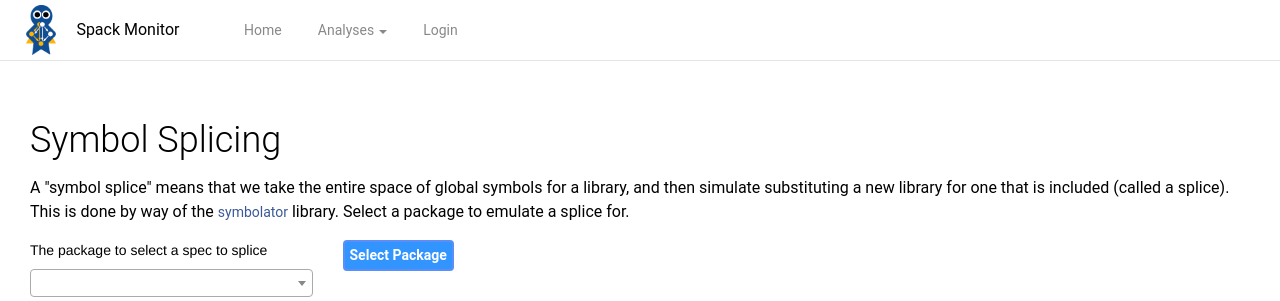
After one commit to spack/spack-monitor, a Django app: page /analysis/symbols/ in a window 1280 px wide. The commit adds this page. Shown: the top 301 px of the page. Run offline with Django 3.2, Linux system fonts and the light colour scheme; data that the repository does not hold is empty; parts of the project's set-up code (start-up, migrations or seed data) failed here and were passed over; some libraries are stand-ins or nearby versions.

Commit message:
add support for basic splicing interface
Signed-off-by: vsoch <vsoch@users.noreply.github.com>

```diff
--- a/spackmon/apps/base/templates/base/loader.html
+++ b/spackmon/apps/base/templates/base/loader.html
@@ -22,6 +22,65 @@
   animation: spin 1s ease-in-out infinite;
   -webkit-animation: spin 1s ease-in-out infinite;
   z-index: 1001;
+}
+
+.loader,
+.loader:before,
+.loader:after {
+  border-radius: 50%;
+  width: 2.5em;
+  height: 2.5em;
+  -webkit-animation-fill-mode: both;
+  animation-fill-mode: both;
+  -webkit-animation: load7 1.8s infinite ease-in-out;
+  animation: load7 1.8s infinite ease-in-out;
+}
+
+.loader {
+  color: #ffffff;
+  font-size: 10px;
+  margin: 80px auto;
+  position: relative;
+  text-indent: -9999em;
+  -webkit-transform: translateZ(0);
+  -ms-transform: translateZ(0);
+  transform: translateZ(0);
+  -webkit-animation-delay: -0.16s;
+  animation-delay: -0.16s;
+}
+.loader:before,
+.loader:after {
+  content: '';
+  position: absolute;
+  top: 0;
+}
+.loader:before {
+  left: -3.5em;
+  -webkit-animation-delay: -0.32s;
+  animation-delay: -0.32s;
+}
+.loader:after {
+  left: 3.5em;
+}
+@-webkit-keyframes load7 {
+  0%,
+  80%,
+  100% {
+    box-shadow: 0 2.5em 0 -1.3em;
+  }
+  40% {
+    box-shadow: 0 2.5em 0 0;
+  }
+}
+@keyframes load7 {
+  0%,
+  80%,
+  100% {
+    box-shadow: 0 2.5em 0 -1.3em;
+  }
+  40% {
+    box-shadow: 0 2.5em 0 0;
+  }
 }
 
 @keyframes spin {
@@ -77,5 +136,5 @@
 }
 </style>
 <div id="fade" style="display:none">
-  <div id="loader"></div>
+  <div class="loader"></div>
 </div>
--- a/spackmon/apps/base/templates/base/navigation.html
+++ b/spackmon/apps/base/templates/base/navigation.html
@@ -25,6 +25,7 @@
           <a class="dropdown-item" href="{% url 'main:package-analysis-results' %}">Analysis Results</a>
           <a class="dropdown-item" href="{% url 'main:package-analysis-diffs' %}">Analysis Diffs</a>
           <a class="dropdown-item" href="{% url 'main:stability-test-package' %}">Stability Test</a>
+          <a class="dropdown-item" href="{% url 'main:symbols-test-package' %}">Symbol Splicing</a>
           <!--<div class="dropdown-divider"></div>
           <a class="dropdown-item" href="#">Something else here</a>-->
         </div>
--- /dev/null
+++ b/spackmon/apps/main/templates/analysis/symbols.html
@@ -0,0 +1,115 @@
+{% extends "base/base.html" %}
+{% load crispy_forms_tags %}
+{% load my_filters %}
+{% load static %}
+{% block page_title %}Symbol Splicing {% if pkg %}> {{ pkg }}{% endif %}{% endblock %}
+{% block css %}
+   <link href="https://cdn.jsdelivr.net/npm/select2@4.1.0-rc.0/dist/css/select2.min.css" rel="stylesheet" />
+{% endblock %}
+{% block content %}
+{% include "messages/message.html" %}
+<div class="row">
+   <div class="col-md-12">
+      <h2 style="align:center">Symbol Splicing</h2>
+      <p>A "symbol splice" means that we take the entire space of global symbols for a library, and then simulate substituting a new library for one that is included (called a splice). This is done by way of the <a href="https://github.com/buildsi/symbolator" target="_blank">symbolator</a> library. Select a package to emulate a splice for.</p>
+      <p style="display:none" id="message" class="alert alert-info"></p>
+    </div>
+</div>
+
+<div class="row">
+   <div class="col-md-3">
+     <label>The package to select a spec to splice</label>
+     <select autocomplete="nope" class="autocomplete" style="width:100%" id="spec-select" class="form-select" aria-label="spec1">
+      {% for pkg in packages %}<option value="{{ pkg }}" {% if pkg == package %}selected{% endif %}>{{ pkg }}</option>{% endfor %}
+      </select>
+    </div>
+   {% if package and splicesA %}<!-- If we have a package selected, require selecting a first spec to splice -->
+   <div class="col-md-3">
+     <label>The specific spec of the package to splice into.</label>
+     <select autocomplete="nope" class="autocomplete" style="width:100%" id="a-select" class="form-select" aria-label="a">
+      {% for version in splicesA %}<option value="{{ version.id }}" {% if version.id == specA %}selected{% endif %}>{{ version.pretty_print }}</option>{% endfor %}
+      </select>
+    </div>{% endif %}
+   {% if package and splicesB %}<!-- If we have a package and original spec, require selecting what to splice -->
+   <div class="col-md-3" id="b-select-parent">
+     <label>The library to splice.</label>
+     <select autocomplete="nope" class="autocomplete" style="width:100%" id="b-select" class="form-select" aria-label="b">
+      {% for version in splicesB %}<option value="{{ version.id }}" {% if version.id == specB %}selected{% endif %}>{{ version.pretty_print }}</option>{% endfor %}
+      </select>
+    </div>{% endif %}
+   <div class="col-md-2">
+     <a href="#" type="button" id="diff-button" class="btn btn-primary" style="padding:5px">{% if not package %}Select Package{% elif package and splicesA and not splicesB %}Select Spec{% else %}Select Spec to Splice{% endif %}</a>
+    </div>
+</div>
+{% if package and A and B and not missing %}<div class="row" style="padding-top:20px; padding-bottom:30px">
+   <div class="col-md-12">
+     <p class="alert alert-info">There are no missing symbols for that splice, so we predict it to work. 🎉️</p>
+   </div>
+</div>{% elif missing %}
+<div class="row" style="padding-top:20px; padding-bottom:30px">
+   <div class="col-md-12">
+     <p class="alert alert-info">There are {{ missing | length }} missing symbols for that splice, so we predict it not to work. 😭️</p>
+     <p class="alert alert-info"><strong>Undefined Symbols:</strong><br> {% for miss in missing %}{{ miss }}{% if forloop.last %}{% else %}<br> {% endif %}{% endfor %}</p>
+  </div>
+</div>{% endif %}
+{% if selected %}
+<div class="row" style="padding-top:20px; padding-bottom:30px">
+   <div class="col-md-12">
+     <h3>Libraries Spliced</h3>
+     <p class="alert alert-info">{% for libs in selected %}{% if libs.0 == libs.1 %}{{ libs.0 }} did not change.{% if forloop.last %}{% else %}<br>{% endif %}{% else %}{{ libs.0 }} was spliced into {{ libs.1 }}{% if forloop.last %}{% else %}</br>{% endif %}{% endif %}{% endfor %}</p>
+   </div>
+</div>
+{% endif %}
+{% if specA or specB %}
+<br>
+<ul>
+  {% if specA %}<li><a href="{% url 'main:spec_detail' specA %}" target="_blank">{{ A.pretty_print }} Spec Details</li>{% endif %}
+  {% if specB %}<li><a href="{% url 'main:spec_detail' specB %}" target="_blank">{{ B.pretty_print }} Spec Details</li>{% endif %}
+</ul>
+{% endif %}
+{% endblock %}
+{% block scripts %}
+<script src="https://cdn.jsdelivr.net/npm/select2@4.1.0-rc.0/dist/js/select2.min.js"></script>
+<script>
+$(document).ready(function() {
+
+  $('.autocomplete').select2();
+
+   $("#a-select").on('change', function() {
+     $("#b-select option:selected").removeAttr("selected");
+     $("#b-select-parent").hide();
+   });
+
+  // Calculate the diff when the user clicks, unless it's the same spec
+  $("#diff-button").click(function(){
+      spec = $( "#spec-select option:selected" ).val();
+
+      splicesA = null
+      splicesB = null
+      {% if package and splicesA %}
+      splicesA = $( "#a-select option:selected" ).val();
+      {% if splicesB %}splicesB = $( "#b-select option:selected" ).val();{% endif %}{% endif %}
+       if (spec != null && splicesA == null && splicesB == null) {
+          $("#fade").show();
+          document.location = "/analysis/symbols/" + spec + "/"
+       }
+       if (spec != null && splicesA != null && splicesB != null && splicesA == splicesB) {
+           $("#message").html("Please select a different spec to splice in.")
+           $("#message").show()
+       } else if (spec != null && splicesA != null && splicesB == null) {
+          $("#fade").show();
+          document.location = "/analysis/symbols/" + spec + "/" + splicesA + "/"
+       } else if (spec != null && splicesA != null && splicesB != null) {
+          $("#fade").show();
+          document.location = "/analysis/symbols/" + spec + "/" + splicesA + "/" + splicesB + "/"
+       } else if (spec == null && (splicesA == null || splicesB == null) ) {
+           $("#message").html("Please select a package and two specs to splice.")
+           $("#message").show()
+      } else {
+           $("#message").html("Please select a package and specs.")
+           $("#message").show()
+      }
+  })
+});
+</script>
+{% endblock %}
--- a/spackmon/apps/main/templates/smeagle/diffs.html
+++ b/spackmon/apps/main/templates/smeagle/diffs.html
@@ -2,7 +2,7 @@
 {% load crispy_forms_tags %}
 {% load my_filters %}
 {% load static %}
-{% block page_title %}ABI (Smeagle) Diffs > {{ pkg }}{% endblock %}
+{% block page_title %}ABI (Smeagle) Diffs > {% if pkg %}> {{ pkg }}{% endif %}{% endblock %}
 {% block css %}
    <link href="https://cdn.jsdelivr.net/npm/select2@4.1.0-rc.0/dist/css/select2.min.css" rel="stylesheet" />
    <style type="text/css">
--- a/spackmon/apps/main/urls.py
+++ b/spackmon/apps/main/urls.py
@@ -32,7 +32,7 @@ urlpatterns = [
         views.view_analysis_results,
         name="package-analysis-results",
     ),
-    # Smeagle diffs / symbols
+    # Smeagle stability tests
     path(
         "analysis/abi/stability/<str:pkg>/<str:specA>/<str:specB>/",
         views.stability_test_package,
@@ -48,6 +48,27 @@ urlpatterns = [
         views.stability_test_package,
         name="stability-test-package",
     ),
+    # Symbolator diffs (splicing emulation)
+    path(
+        "analysis/symbols/<str:pkg>/<int:specA>/<int:specB>/",
+        views.symbol_test_package,
+        name="symbols-test-package",
+    ),
+    path(
+        "analysis/symbols/<str:pkg>/<int:specA>/",
+        views.symbol_test_package,
+        name="symbols-test-package",
+    ),
+    path(
+        "analysis/symbols/<str:pkg>/",
+        views.symbol_test_package,
+        name="symbols-test-package",
+    ),
+    path(
+        "analysis/symbols/",
+        views.symbol_test_package,
+        name="symbols-test-package",
+    ),
     path("specs/detail/<int:specid>", views.spec_detail, name="spec_detail"),
 ]
 
--- a/spackmon/apps/main/views/__init__.py
+++ b/spackmon/apps/main/views/__init__.py
@@ -4,5 +4,6 @@ from .analysis import (
     view_analysis_diffs,
     view_analysis_results,
     stability_test_package,
+    symbol_test_package,
     package_matrix,
 )
--- a/spackmon/apps/main/views/analysis.py
+++ b/spackmon/apps/main/views/analysis.py
@@ -9,6 +9,9 @@ from django.contrib import messages
 from django.shortcuts import render
 from spackmon.apps.main.models import Spec, Attribute
 from symbolator.smeagle.model import SmeagleRunner, Model
+from symbolator.corpus import JsonCorpusLoader
+from symbolator.asp import PyclingoDriver, ABIGlobalSolverSetup
+from symbolator.facts import get_facts
 import os
 
 from ratelimit.decorators import ratelimit
@@ -22,6 +25,7 @@ import difflib
 
 @ratelimit(key="ip", rate=rl_rate, block=rl_block)
 def stability_test_package(request, pkg=None, specA=None, specB=None):
+    """This is the Smeagle stability test (although not complete)"""
 
     # Filter down to those we have analyzer results for
     packages = Spec.objects.values_list("name", flat=True).distinct()
@@ -100,6 +104,189 @@ def stability_test_package(request, pkg=None, specA=None, specB=None):
             "versions": versions,
             "A": specA,
             "B": specB,
+        },
+    )
+
+
+def get_splice_contenders(pkg=None, names=None):
+    if names:
+        return (
+            Spec.objects.filter(
+                name__in=names, build__installfile__attribute__name="symbolator-json"
+            )
+            .exclude(build__installfile__attribute__json_value=None)
+            .distinct()
+        )
+    return (
+        Spec.objects.filter(
+            name=pkg, build__installfile__attribute__name="symbolator-json"
+        )
+        .exclude(build__installfile__attribute__json_value=None)
+        .distinct()
+    )
+
+
+def run_symbol_solver(corpora):
+    """
+    A helper function to run the symbol solver.
+    """
+    driver = PyclingoDriver()
+    setup = ABIGlobalSolverSetup()
+    return driver.solve(
+        setup,
+        corpora,
+        dump=False,
+        logic_programs=get_facts("missing_symbols.lp"),
+        facts_only=False,
+        # Loading from json already includes system libs
+        system_libs=False,
+    )
+
+
+@ratelimit(key="ip", rate=rl_rate, block=rl_block)
+def symbol_test_package(request, pkg=None, specA=None, specB=None):
+    """This is looking at symbols undefined for some package, and (optionally) a splice."""
+    # Filter down to those we have analyzer results for
+    packages = Spec.objects.values_list("name", flat=True).distinct()
+    splicesA = None
+    splicesB = None
+    selected = None
+    missing = []
+
+    # Keep track of original IDs
+    specA_id = specA
+    specB_id = specB
+
+    # If we have a package but no selected splices
+    if pkg and not specA and not specB:
+
+        # SpecA will be spliced INTO
+        splicesA = get_splice_contenders(pkg)
+        if not splicesA:
+            messages.info(
+                request, "We don't have any symbol analysis results for that package."
+            )
+
+    elif pkg and specA and not specB:
+
+        # SpecB can be any dependency package of A
+        splicesA = get_splice_contenders(pkg)
+        specA = Spec.objects.filter(id=specA)
+        if not specA:
+            messages.info(request, "We cannot find that spec.")
+        else:
+            names = specA.values_list("dependencies__spec__name", flat=True)
+            splicesB = get_splice_contenders(names=names)
+
+    elif pkg and specA and specB:
+        splicesA = get_splice_contenders(pkg=pkg)
+        names = splicesA.values_list("dependencies__spec__name", flat=True)
+        splicesB = get_splice_contenders(names=names)
+
+        # Retrieve the specs chosen by ID (if empty, we will fail getting results)
+        specA = Spec.objects.filter(id=specA).first()
+        specB = Spec.objects.filter(id=specB).first()
+
+        # We have to assume one analyzer result per spec chosen
+        resultA = (
+            Attribute.objects.filter(
+                name="symbolator-json", install_file__build__spec=specA
+            )
+            .exclude(json_value=None)
+            .first()
+        )
+        resultB = (
+            Attribute.objects.filter(
+                name="symbolator-json", install_file__build__spec=specB
+            )
+            .exclude(json_value=None)
+            .first()
+        )
+
+        if not resultA and not resultB:
+            messages.info(
+                request,
+                "Cannot find analysis result for either spec selection, choose others",
+            )
+        elif not resultA:
+            messages.info(
+                request,
+                "Cannot find analysis result for spec %s" % specA.pretty_print(),
+            )
+        elif not resultB:
+            messages.info(
+                request,
+                "Cannot find analysis result for spec %s" % specB.pretty_print(),
+            )
+        else:
+
+            # Spliced libraries will be added as corpora here
+            loader = JsonCorpusLoader()
+            loader.load(resultA.json_value)
+            corpora = loader.get_lookup()
+            print("Corpora without Splice %s" % corpora)
+
+            # original set of symbols without splice
+            result = run_symbol_solver(list(corpora.values()))
+
+            # Now load the splices separately, and select what we need
+            splice_loader = JsonCorpusLoader()
+            splice_loader.load(resultB.json_value)
+            splices = splice_loader.get_lookup()
+            print("Splices %s" % splices)
+
+            # If we have the library in corpora, delete it, add spliced libraries
+            # E.g., libz.so.1.2.8 is just "libz" and will be replaced by anything with the same prefix
+            corpora_lookup = {key.split(".")[0]: corp for key, corp in corpora.items()}
+            splices_lookup = {key.split(".")[0]: corp for key, corp in splices.items()}
+
+            # Keep a lookup of libraries names
+            corpora_libnames = {key.split(".")[0]: key for key, _ in corpora.items()}
+            splices_libnames = {key.split(".")[0]: key for key, _ in splices.items()}
+
+            # Splices selected
+            selected = []
+
+            # Here we match based on the top level name, and add splices that match
+            # (this assumes that if a lib is part of a splice corpus set but not included, we don't add it)
+            for lib, corp in splices_lookup.items():
+
+                # ONLY splice in those known
+                if lib in corpora_lookup:
+
+                    # Library A was spliced in place of Library B
+                    selected.append([splices_libnames[lib], corpora_libnames[lib]])
+                    corpora_lookup[lib] = corp
+
+            spliced_result = run_symbol_solver(list(corpora_lookup.values()))
+            print("After splicing %s" % corpora_lookup)
+
+            # Compare sets of missing symbols
+            result_missing = [
+                "%s %s" % (os.path.basename(x[0]).split(".")[0], x[1])
+                for x in result.answers.get("missing_symbols", [])
+            ]
+            spliced_missing = [
+                "%s %s" % (os.path.basename(x[0]).split(".")[0], x[1])
+                for x in spliced_result.answers.get("missing_symbols", [])
+            ]
+            # these are new missing symbols after the splice
+            missing = [x for x in spliced_missing if x not in result_missing]
+
+    return render(
+        request,
+        "analysis/symbols.html",
+        {
+            "package": pkg,
+            "packages": packages,
+            "splicesA": splicesA,
+            "splicesB": splicesB,
+            "selected": selected,
+            "A": specA,
+            "B": specB,
+            "specA": specA_id,
+            "specB": specB_id,
+            "missing": missing,
         },
     )
 
```
Also changed, not shown: 1 other file.
